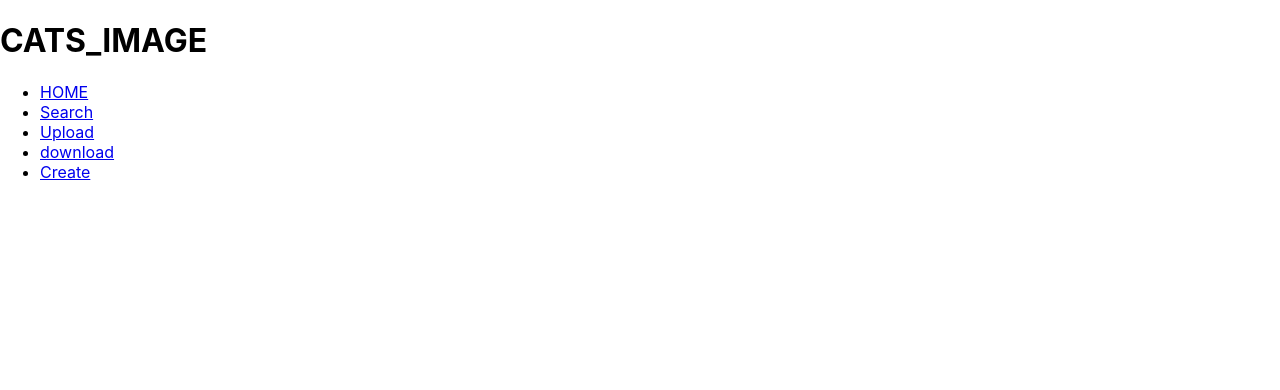
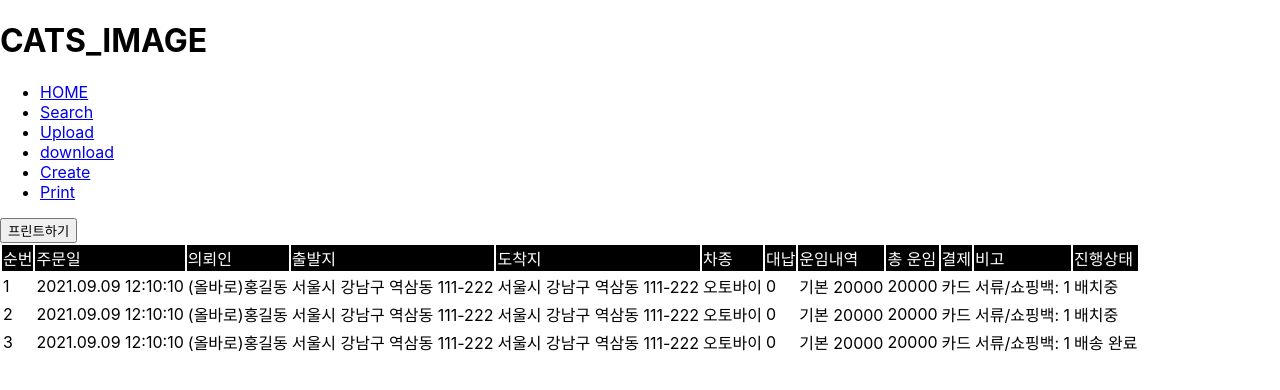
Before and after one commit to youngseokang/cats_image_practice, a React (Create React App) app: page /print in a window 1280 px wide. Shown: the top 390 px of the page. Built offline with nearby package versions, Linux system fonts and the light colour scheme.

Commit message:
react-to-print를 이용한 컴포넌트 프린트 구현

```diff
--- a/package.json
+++ b/package.json
@@ -22,6 +22,7 @@
     "react-query": "^3.39.0",
     "react-router-dom": "^6.3.0",
     "react-scripts": "5.0.1",
+    "react-to-print": "^2.14.7",
     "typescript": "^4.6.4",
     "web-vitals": "^2.1.4",
     "xlsx": "^0.18.5"
--- a/src/App.tsx
+++ b/src/App.tsx
@@ -2,6 +2,7 @@ import React, { lazy, Suspense } from "react";
 import { BrowserRouter as Router, Routes, Route, Link } from "react-router-dom";
 import CreateContainer from "./pages/createContainer";
 import ExcelDownloadContainer from "./pages/excelDownloadContainer";
+import PrintContainer from "./pages/printContainer";
 // import PictureContainer from "./pages/pictureContainer";
 // import SearchContainer from "./pages/searchContainer";
 // import UploadContainer from "./pages/uploadContainer";
@@ -10,6 +11,10 @@ function App() {
   const PictureContainer = lazy(() => import("./pages/pictureContainer"));
   const SearchContainer = lazy(() => import("./pages/searchContainer"));
   const UploadContainer = lazy(() => import("./pages/uploadContainer"));
+  const ExcelDownloadContainer = lazy(() => import("./pages/excelDownloadContainer"));
+  const CreateContainer = lazy(() => import("./pages/createContainer"));
+  const PrintContainer = lazy(() => import("./pages/printContainer"));
+
   return (
     <div className="App">
       <Router>
@@ -33,6 +38,9 @@ function App() {
             <li>
               <Link to="/create">Create</Link>
             </li>
+            <li>
+              <Link to="/print">Print</Link>
+            </li>
           </ul>
         </nav>
         <Suspense fallback={<div>loading...</div>}>
@@ -42,6 +50,7 @@ function App() {
             <Route path="/upload" element={<UploadContainer />} />
             <Route path="/download" element={<ExcelDownloadContainer />} />
             <Route path="/create" element={<CreateContainer />} />
+            <Route path="/print" element={<PrintContainer />} />
           </Routes>
         </Suspense>
       </Router>
--- /dev/null
+++ b/src/pages/printContainer.tsx
@@ -0,0 +1,125 @@
+import ReactToPrint from "react-to-print"
+import { useRef, Component, CSSProperties } from "react";
+
+function PrintContainer() {
+    const printRef = useRef(null);
+    const JSONdata: Array<orderItemType> = [
+        {
+            id: 1,
+            orderDate: `2021.09.09 12:10:10`, // 주문일
+            orderer: `(올바로)홍길동`, // 의뢰인
+            departure: `서울시 강남구 역삼동 111-222`, // 출발지
+            destination: `서울시 강남구 역삼동 111-222`, // 도착지
+            vehicle: `오토바이`, // 차종
+            prepaid: 0,  // 대납
+            statement: [{ option: `기본`, price: 20000 }], // 운임 내역
+            totalAmount: 20000, // 총 운임
+            paymentMethod: `카드`, // 결제
+            etc: [
+                {
+                    item: '서류/쇼핑백',
+                    amount: 1
+                }
+            ], // 비고
+            orderStatus: `배치중`, // 진행 상태
+        },
+        {
+            id: 2,
+            orderDate: `2021.09.09 12:10:10`, // 주문일
+            orderer: `(올바로)홍길동`, // 의뢰인
+            departure: `서울시 강남구 역삼동 111-222`, // 출발지
+            destination: `서울시 강남구 역삼동 111-222`, // 도착지
+            vehicle: `오토바이`, // 차종
+            prepaid: 0,  // 대납
+            statement: [{ option: `기본`, price: 20000 }], // 운임 내역
+            totalAmount: 20000, // 총 운임
+            paymentMethod: `카드`, // 결제
+            etc: [
+                {
+                    item: '서류/쇼핑백',
+                    amount: 1
+                }
+            ], // 비고
+            orderStatus: `배치중`, // 진행 상태
+        },
+        {
+            id: 3,
+            orderDate: `2021.09.09 12:10:10`, // 주문일
+            orderer: `(올바로)홍길동`, // 의뢰인
+            departure: `서울시 강남구 역삼동 111-222`, // 출발지
+            destination: `서울시 강남구 역삼동 111-222`, // 도착지
+            vehicle: `오토바이`, // 차종
+            prepaid: 0,  // 대납
+            statement: [{ option: `기본`, price: 20000 }], // 운임 내역
+            totalAmount: 20000, // 총 운임
+            paymentMethod: `카드`, // 결제
+            etc: [
+                {
+                    item: '서류/쇼핑백',
+                    amount: 1
+                }
+            ], // 비고
+            orderStatus: `배송 완료`, // 진행 상태
+        },
+    ];
+    const tableStyle: CSSProperties = {
+        backgroundColor: '#000',
+        color: '#fff'
+    }
+
+    return (
+        <div>
+            <ReactToPrint
+                trigger={() => <button>프린트하기</button>}
+                content={() => printRef.current}
+            />
+            <table id='orderTable' ref={printRef}>
+                <thead style={tableStyle}>
+                    <tr>
+                        <td>순번</td>
+                        <td>주문일</td>
+                        <td>의뢰인</td>
+                        <td>출발지</td>
+                        <td>도착지</td>
+                        <td>차종</td>
+                        <td>대납</td>
+                        <td>운임내역</td>
+                        <td>총 운임</td>
+                        <td>결제</td>
+                        <td>비고</td>
+                        <td>진행상태</td>
+                    </tr>
+                </thead>
+
+                <tbody>
+                    {JSONdata.map((el) => {
+                        return (
+                            <tr>
+                                <td>{el.id}</td>
+                                <td>{el.orderDate}</td>
+                                <td>{el.orderer}</td>
+                                <td>{el.departure}</td>
+                                <td>{el.destination}</td>
+                                <td>{el.vehicle}</td>
+                                <td>{el.prepaid}</td>
+                                {(el.statement as Array<statementType>).map((e) => {
+                                    const { option, price } = e;
+                                    return <td>{option} {price}</td>
+                                })}
+                                <td>{el.totalAmount}</td>
+                                <td>{el.paymentMethod}</td>
+                                {(el.etc as Array<etcType>).map((e) => {
+                                    const { item, amount } = e;
+                                    return <td>{item}: {amount}</td>
+                                })}
+                                <td>{el.orderStatus}</td>
+                            </tr>
+                        )
+                    })}
+                </tbody>
+
+            </table>
+        </div>)
+}
+
+export default PrintContainer
```
Also changed, not shown: 1 other file (tests, documents, lock files or other folders).
